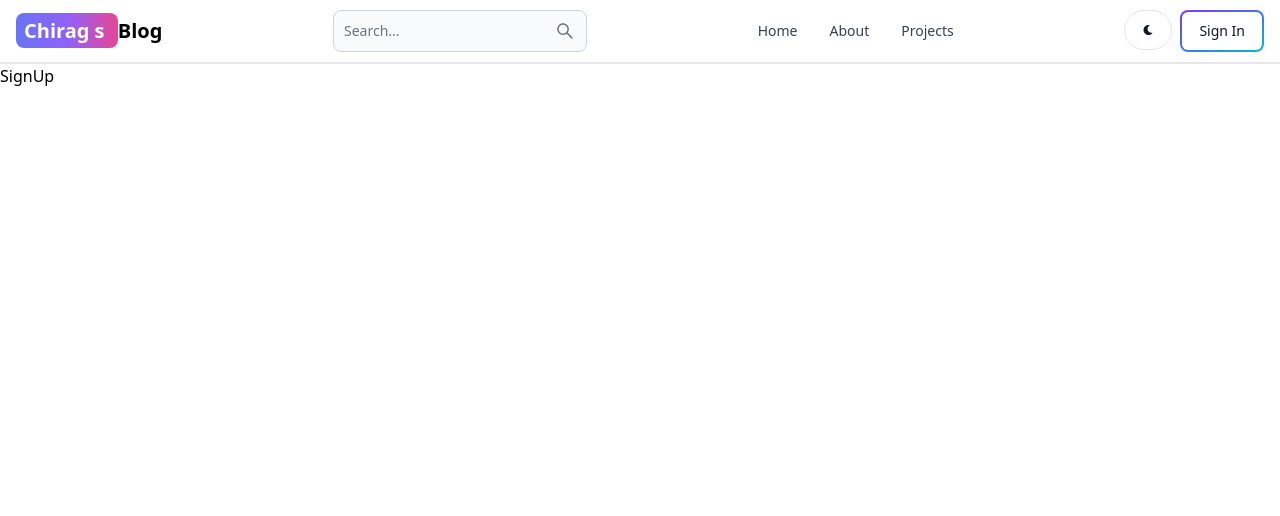
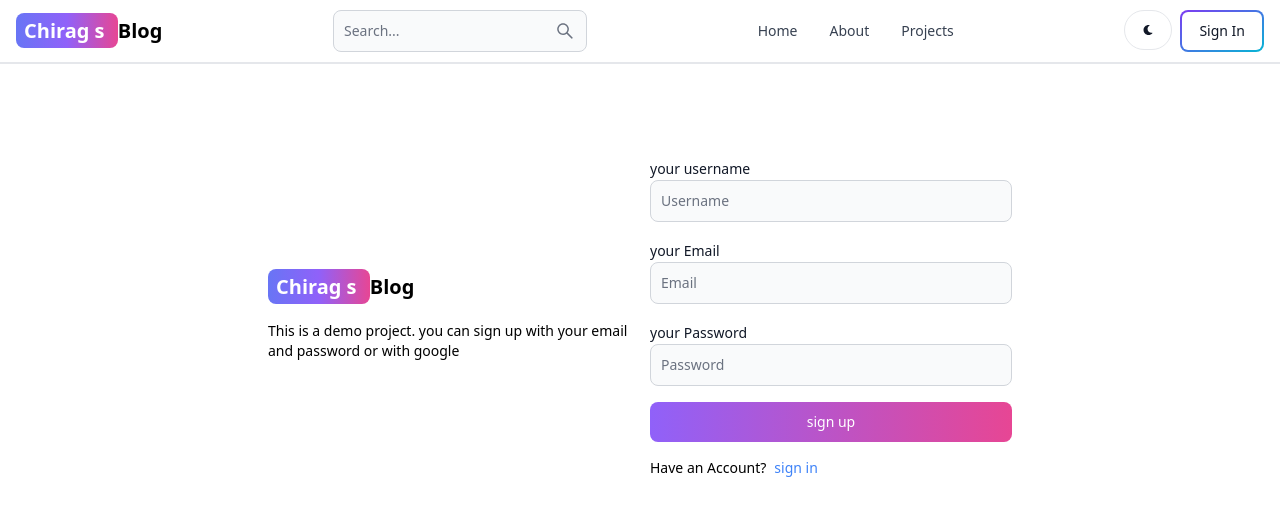
Before and after one commit to chirag2943/MERN-blog-project, a React (Vite) app in the folder client/: page /sign-up in a window 1280 px wide. Shown: the top 516 px of the page. Built offline with nearby package versions, Linux system fonts and the light colour scheme.

Commit message:
created sign up ui page

```diff
--- a/client/src/App.jsx
+++ b/client/src/App.jsx
@@ -18,7 +18,6 @@
          <Route path="/projects" element={<Projects />} />
          <Route path="/sign-in" element={<SignIn />} />
          <Route path="/sign-up" element={<SignUp />} />
-
        </Routes>
     </BrowserRouter>
   )
--- a/client/src/pages/SignUp.jsx
+++ b/client/src/pages/SignUp.jsx
@@ -1,7 +1,48 @@
-
+import { Button, Label, TextInput } from 'flowbite-react'
+import { Link } from 'react-router-dom'
 
 export default function SignUp() {
   return (
-    <div>SignUp</div>
+    <div className="min-h-screen mt-20">
+      <div className="flex p-3 max-w-3xl mx-auto flex-col md:flex-row md:items-center gap-5">
+        {/* left*/}
+        <div className="flex-1">
+         <Link  to="/" className='  sm:text-xl font-bold dark:text-white text-4xl'>
+        <span className='px-2 py-1 bg-gradient-to-r from-indigo-500 via-purple-500 to-pink-500 rounded-lg text-white'>Chirag s </span>
+        Blog
+      </Link>
+      <p className='text-sm mt-5'>
+        This is a demo project. you can sign up with your email and password
+        or with google
+      </p>
+      </div>
+        {/* right*/}
+        <div className="flex-1">
+          <form className='flex flex-col gap-4'>
+            <div>
+              <Label value='your username'/>
+              <TextInput type='text' placeholder = 'Username'id = 'username' />
+            </div>
+            <div>
+              <Label value='your Email'/>
+              <TextInput type='text' placeholder = 'Email'id = 'email' />
+            </div>
+            <div>
+              <Label value='your Password'/>
+              <TextInput type='text' placeholder = 'Password' id = 'password' />
+            </div>
+            <Button gradientDuoTone='purpleToPink' type='submit'>
+              sign up
+            </Button>
+          </form>
+          <div className="flex gap-2 text-sm mt-4">
+            <span>Have an Account?</span>
+            <Link to='sign-in'className='text-blue-500'>
+              sign in
+            </Link>
+          </div>
+        </div>
+      </div>
+    </div>
   )
 }
--- a/package.json
+++ b/package.json
@@ -16,7 +16,8 @@
     "dotenv": "^16.4.5",
     "express": "^4.19.2",
     "mongoose": "^8.4.1",
-    "nodemon": "^3.1.2"
+    "nodemon": "^3.1.2",
+    "prettier": "^3.3.0"
   },
   "devDependencies": {
     "@eslint/compat": "^1.0.3",
```
Also changed, not shown: 1 other file (tests, documents, lock files or other folders).
